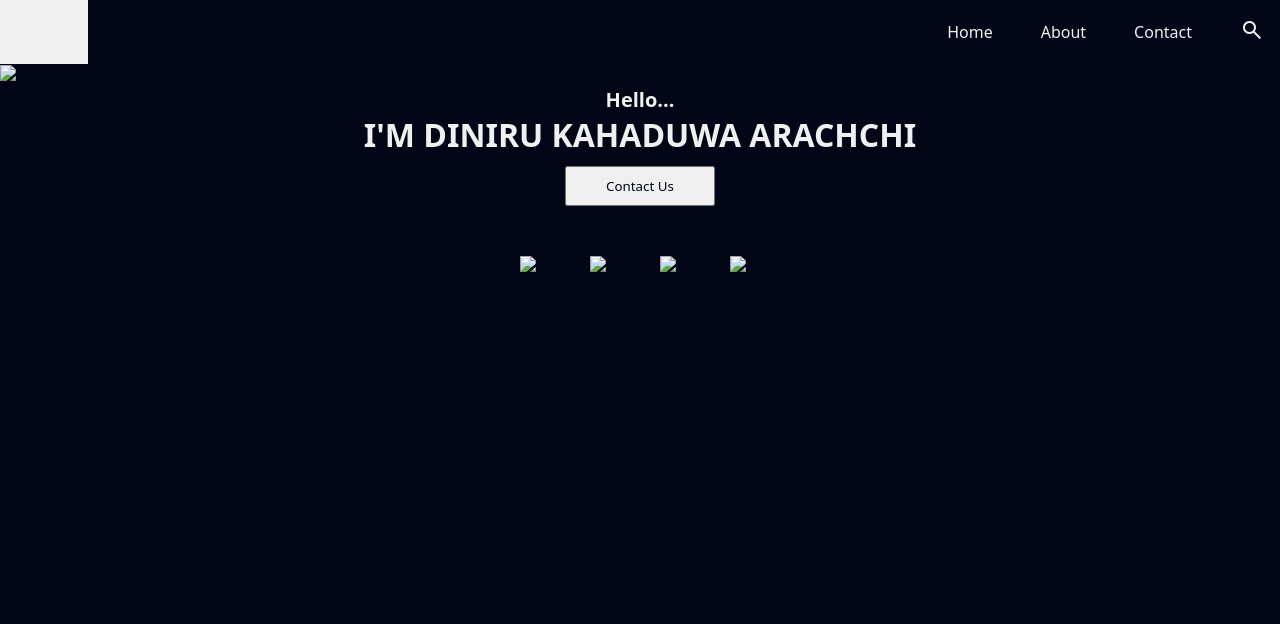
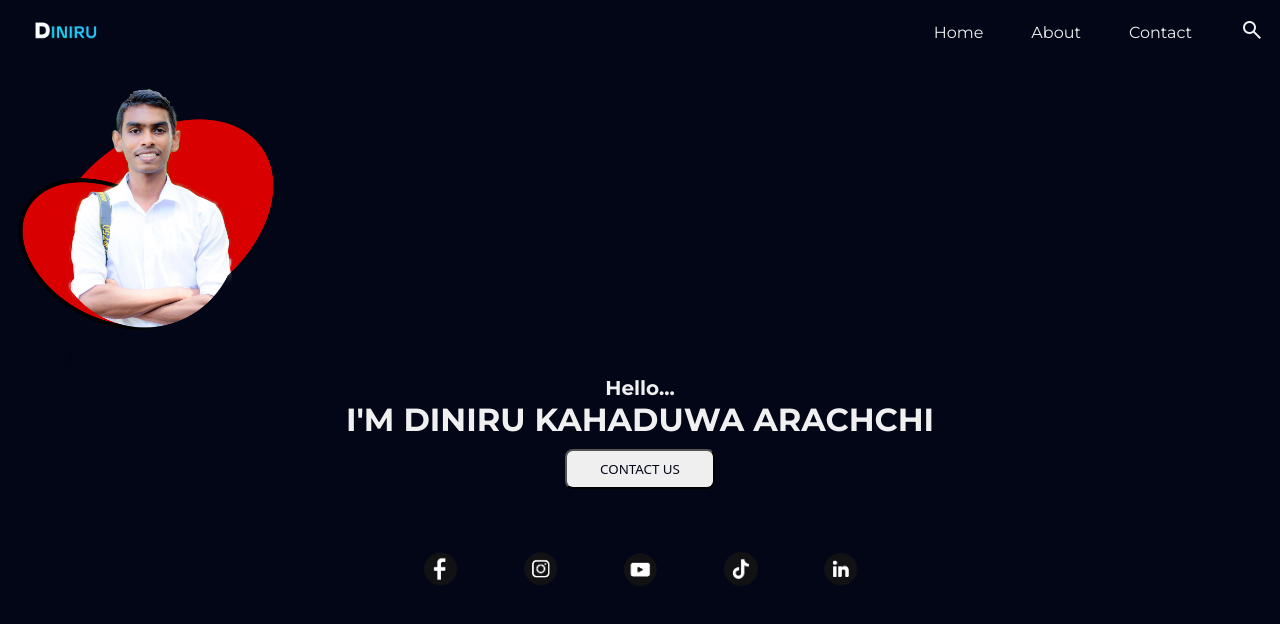
Before and after one commit to Diniruchamodya/Portfolio, a plain HTML site: page index.html in a window 1280 px wide. Drawn offline with nearby package versions, Linux system fonts and the light colour scheme.

Commit message:
create hero page

```diff
--- a/index.html
+++ b/index.html
@@ -8,6 +8,10 @@
     <link rel="stylesheet" href="style.css">
     <link rel="stylesheet"
         href="https://fonts.googleapis.com/css2?family=Material+Symbols+Outlined:opsz,wght,FILL,GRAD@24,400,0,0&icon_names=search" />
+    <link rel="preconnect" href="https://fonts.googleapis.com">
+    <link rel="preconnect" href="https://fonts.gstatic.com" crossorigin>
+    <link href="https://fonts.googleapis.com/css2?family=Montserrat:ital,wght@0,100..900;1,100..900&display=swap"
+        rel="stylesheet">
 </head>
 
 <body>
@@ -24,7 +28,7 @@
         </ul>
 
         <ul>
-            <li><a href="#">DINIRU</a></li>
+            <li><a href="#"><img src="logo.png"></a></li>
             <li><a href="#">Home</a></li>
             <li><a href="#">About</a></li>
             <li><a href="#">Contact</a></li>
@@ -35,19 +39,22 @@
     </nav>
 
     <div class="hero-section">
-        <div class=".profilepic">
-            <img src="PPB.png">
+        <div class="profilepic">
+            <img src="PPB2.png" alt="PPB2" justify-content="center" align-items="center">
         </div>
         <div class="name">
             <h6>Hello...</h6>
             <h1>I'M DINIRU KAHADUWA ARACHCHI</h1>
-            <button>Contact Us</button>
+
+            <button>CONTACT US</button>
         </div>
         <div class="socialmedia">
-            <img src="fb logo.png">
+            <img src="FB.png">
             <img src="insta.png">
-            <img src="fb logo.png">
-            <img src="insta.png">
+            <img src="youtube.png">
+            <img src="tiktok.png">
+            <img src="link.png">
+
         </div>
     </div>
     <div class="services">
--- a/style.css
+++ b/style.css
@@ -15,9 +15,15 @@
 }
 
 body {
-    font-family: system-ui, -apple-system, BlinkMacSystemFont, 'Segoe UI', Roboto, Oxygen, Ubuntu, Cantarell, 'Open Sans', 'Helvetica Neue', sans-serif;
+
     background-color: var(--background-color);
     min-height: 100vh;
+    font-family: "Montserrat", sans-serif;
+    font-optical-sizing: auto;
+    font-weight: 400;
+    font-style: normal;
+
+
 }
 
 
@@ -36,6 +42,10 @@ nav a {
     font-weight: 400;
 }
 
+nav a img {
+    width: 100px;
+}
+
 nav ul li {
 
     display: flex;
@@ -44,10 +54,7 @@ nav ul li {
 
 }
 
-nav ul li:hover {
-    color: var(--background-color);
-    background-color: var(--text-color);
-}
+
 
 nav a:hover {
     /* background-color: rgb(255, 255, 255); */
@@ -84,18 +91,22 @@ nav li:first-child {
 }
 
 .profilepic {
-    width: 100px;
-    height: 50px;
+    width: 300px;
+    height: auto;
+
 }
 
 .profilepic img {
     width: 100%;
     height: 100%;
     object-fit: contain;
-    /* justify-content: center; */
-    /* align-items: center; */
+    /* display: flex;
+    justify-content: center;
+    align-items: center; */
 
 }
+
+
 
 .name {
 
@@ -118,11 +129,13 @@ nav li:first-child {
     cursor: pointer;
     font-family: system-ui;
     width: 400;
+    border-radius: 8px;
 }
 
 .name button:hover {
-    color: var(--text-color);
-    background-color: red;
+    /* color: var(--background-color); */
+    background-color: rgb(30, 229, 255);
+
 
 }
 
@@ -135,6 +148,14 @@ nav li:first-child {
 }
 
 .socialmedia img {
-    width: 30px;
+    width: 60px;
     margin: 40px 20px;
+
 }
+
+.socialmedia img:hover {
+    color: var(--background-color);
+    background-color: var(--text-color);
+    width: 40px;
+
+}
```
Also changed, not shown: FB.png (added), PPB.png (added), PPB2.png (added), insta.png (added), link.png (added), logo.png (added), tiktok.png (added), youtube.png (added).
